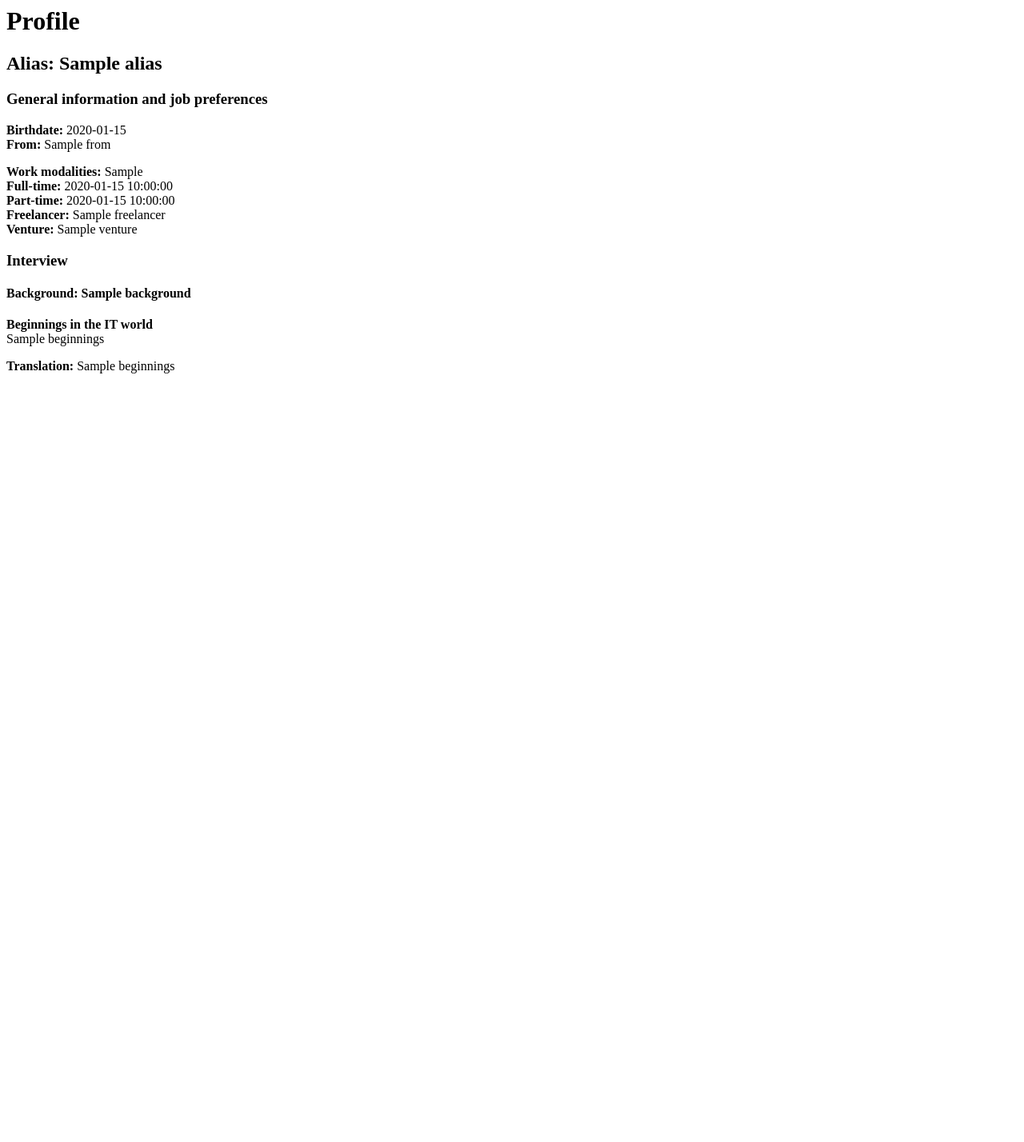
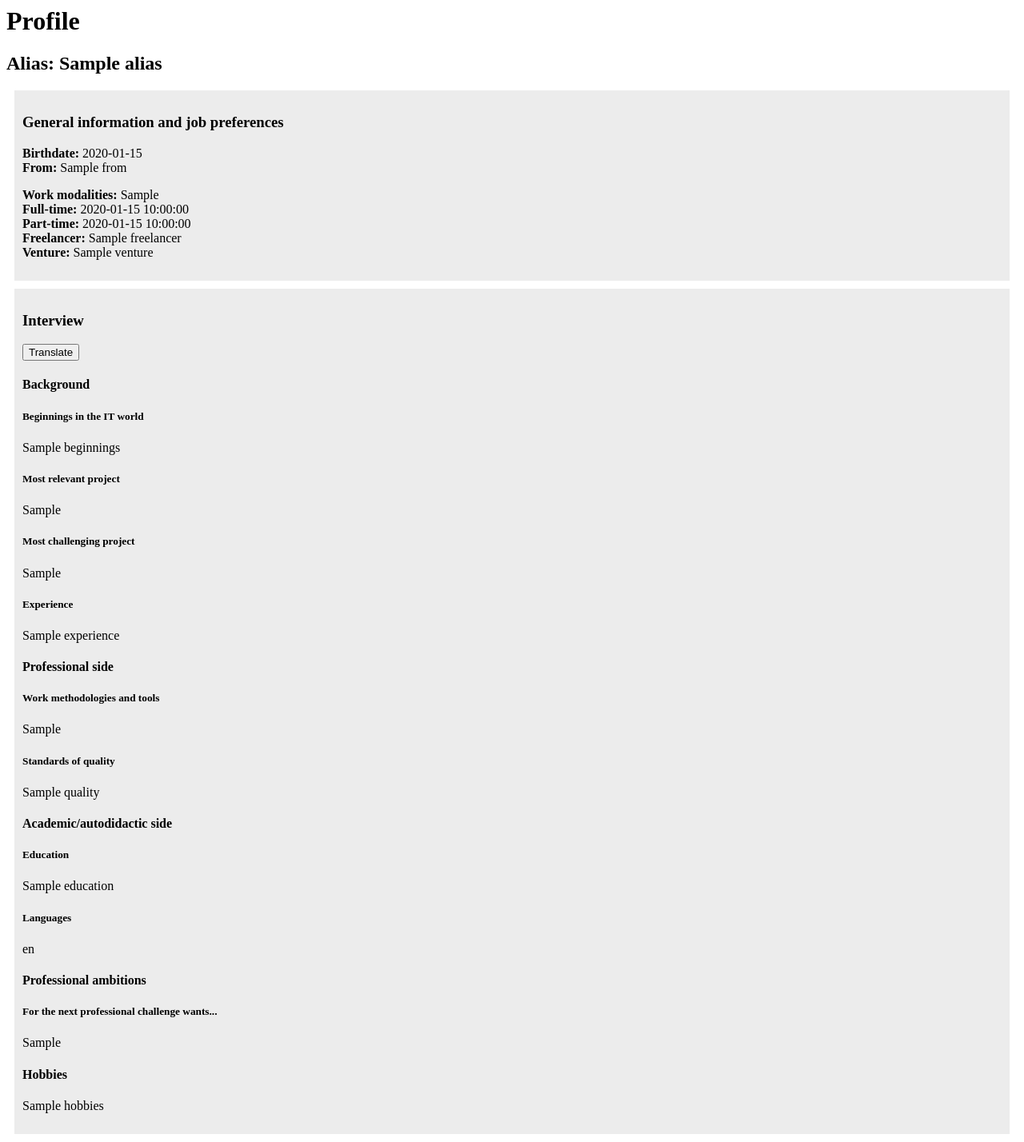
Before and after one commit to mekona-hbtn/opiTranslate, a Flask app: template templates/profile.html in a window 1280 px wide. Shown: the whole page at 80% size. Before the commit the page ends 467 px from the top, so only its background shows below. Run offline with Flask 2, Linux system fonts and the light colour scheme; the template is opened without the code that fills it: most values are stand-ins (such as "Sample title", 1, 10 or a date in 2020).

Commit message:
feat: handles the translation from html button

```diff
--- a/templates/profile.html
+++ b/templates/profile.html
@@ -1,26 +1,47 @@
 <h1>Profile</h1>
 
-<h2> Alias: {{ techie['alias'] }}</h2>
+<h2>Alias: {{ techie.alias }}</h2>
 
-<h3> General information and job preferences </h3>
-<p>
-  <b>Birthdate:</b> {{ techie['birthdate'] }} <br>
-  <b>From:</b> {{ techie['from'] }}
-</p>
-<p>
-  <b>Work modalities:</b> {{ techie['work_modalities'] }} <br>
-  <b>Full-time:</b> {{ techie['full_time'] }} <br>
-  <b>Part-time:</b> {{ techie['part_time'] }} <br>
-  <b>Freelancer:</b> {{ techie['freelancer'] }} <br>
-  <b>Venture:</b> {{ techie['venture'] }} <br>
-</p>
+<!-- GENERAL INFO BLOCK -->
+<div style='background-color:#ECECEC; padding:10px; margin:10px'>
+  <h3>General information and job preferences</h3>
+  <p>
+    <b>Birthdate:</b> {{ techie.birthdate }} <br />
+    <b>From:</b> {{ techie.from }}
+  </p>
+  <p>
+    <b>Work modalities:</b> {{ techie.work_modalities }} <br />
+    <b>Full-time:</b> {{ techie.full_time }} <br />
+    <b>Part-time:</b> {{ techie.part_time }} <br />
+    <b>Freelancer:</b> {{ techie.freelancer }} <br />
+    <b>Venture:</b> {{ techie.venture }} <br />
+  </p>
+</div>
 
+<!-- INTERVIEW INFO BLOCK -->
+<div style='background-color:#ECECEC; padding:10px; margin:10px'>
+  <h3>Interview</h3>
+  <form action='/profile/{{ techie._id }}' method='POST'>
+    <input type='submit' value='Translate'/>
+  </form>
 
-<h3> Interview </h3>
-<h4> Background: {{ interview['background'] }} </h4>
-<p>
-  <b>Beginnings in the IT world</b><br> {{ interview['beginnings'] }} <br>
-</p>
-<p>
-  <b>Translation:</b> {{ translation['beginnings'] }}
-</p>
+  <h4>Background</h4>
+  <h5>Beginnings in the IT world</h5><p> {{ interview.beginnings }} </p>
+  <h5>Most relevant project</h5><p> {{ interview.relevant_project }} </p>
+  <h5>Most challenging project</h5><p> {{ interview.challengin_project }} </p>
+  <h5>Experience</h5><p> {{ interview.experience }} </p>
+
+  <h4>Professional side</h4>
+  <h5>Work methodologies and tools</h5><p> {{ interview.work_tools }} </p>
+  <h5>Standards of quality</h5><p> {{ interview.quality }} </p>
+
+  <h4>Academic/autodidactic side</h4>
+  <h5>Education</h5><p> {{ interview.education }} </p>
+  <h5>Languages</h5><p> {{ interview.languages }} </p>
+
+  <h4>Professional ambitions</h4>
+  <h5>For the next professional challenge wants...</h5><p> {{ interview.next_challenge}} </p>
+
+  <h4>Hobbies</h4>
+  <p> {{ interview.hobbies }} </p>
+</div>
```
Also changed, not shown: views/profile.py (+36 -15 lines).
